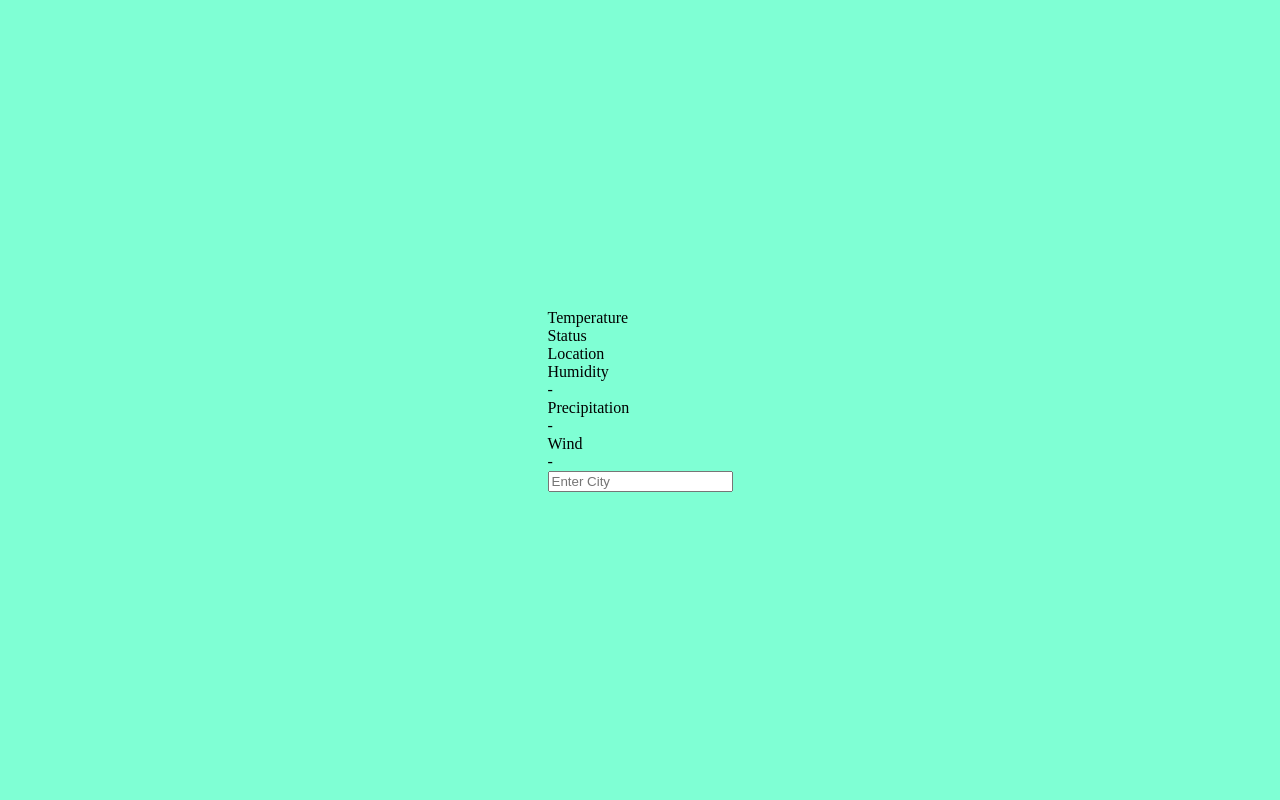
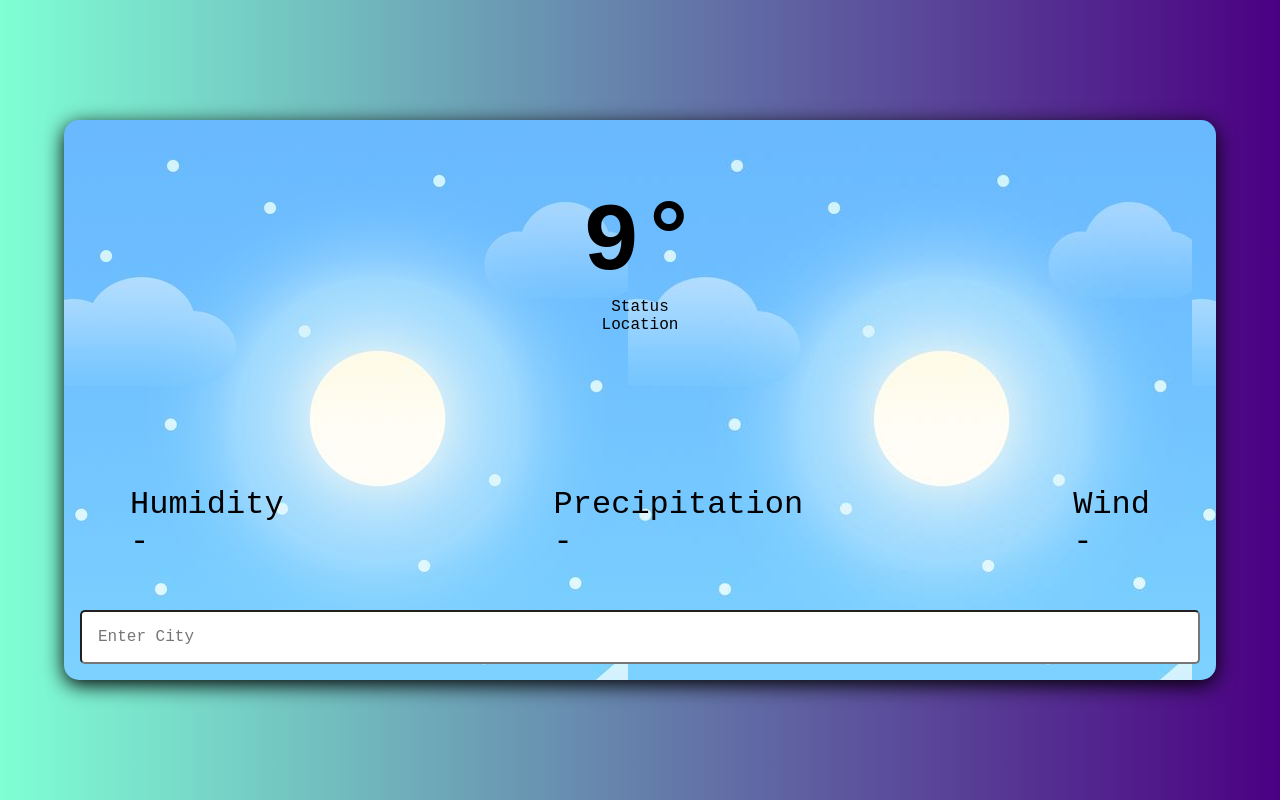
Before and after one commit to TheHappyCoder3299/weather_api, a website: page public/index.html in a window 1280 px wide. Drawn offline with Linux system fonts and the light colour scheme.

Commit message:
some styling changes

```diff
--- a/public/index.html
+++ b/public/index.html
@@ -13,7 +13,7 @@
     <div class="container">
 
         <div class="header">
-          <div class="temperature">Temperature</div>
+          <div class="temperature">9°</div>
           <div class="status">Status</div>
           <div class="location">Location</div>
         </div>
@@ -39,7 +39,7 @@
         </div>
 
         <div class="search-bar-container">
-            <input type="text" class="city-search" placeholder="Enter City">
+            <input type="text" class="search-bar" placeholder="Enter City">
         </div>
 
     </div>
--- a/public/style.css
+++ b/public/style.css
@@ -1,9 +1,70 @@
+*,*::before,*::after{
+    box-sizing: border-box;
+    font-family: monospace,sans-serif;
+}
+
+
+
+
 body{
-    background-color: aquamarine ;
+    background:linear-gradient(to right, aquamarine ,indigo );
     display: flex;
     justify-content: center;
     align-items: center;
     min-height: 100vh;
     margin:  0;
     padding: 0;
+
 }
+
+.container{
+    padding: 1em;
+    background-color: azure ;
+    width : 1200px;
+    max-width: 90%;
+    box-shadow : 0  5px  20px  black;
+    border-radius: 15px;
+    background-image: url(/images/cold.jpg);
+}
+
+.contents{
+    padding : 50px;
+    margin-top: 50px;
+    display: flex;
+    flex-direction: row;
+    /* This makes the div contents spaced as far apart as possible */
+    justify-content: space-between;
+    align-items: center;
+    font-size: 200%;
+}
+
+.header{
+    background-color: transparent;
+    height: 250px;
+    /* Following 2 lines make sure that the div elements are in a column */
+    display: flex;
+    flex-direction: column;
+    justify-content: center;
+    align-items: center;
+}
+
+.search-bar-container{
+
+    display: flex;
+    justify-content: center;
+
+}
+
+.temperature{
+    font-size: 6rem;
+    font-weight: bold;
+}
+
+.search-bar{
+    width : 100%;
+    border-radius: 5px;
+    padding : 1em;
+    font-size: 1rem;
+
+
+}
```
Also changed, not shown: public/images/cold.jpg (added), public/images/hot.png (added).
